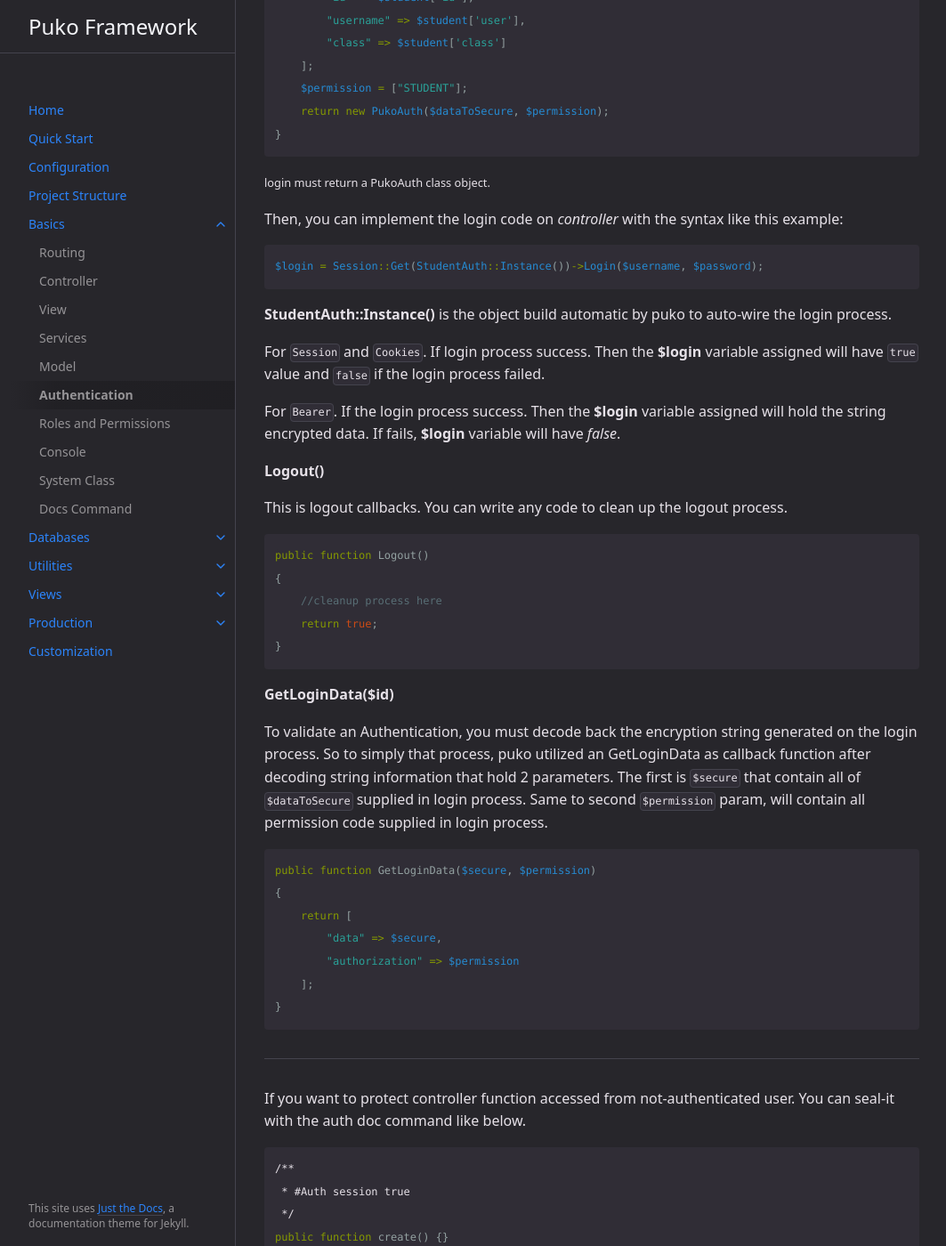
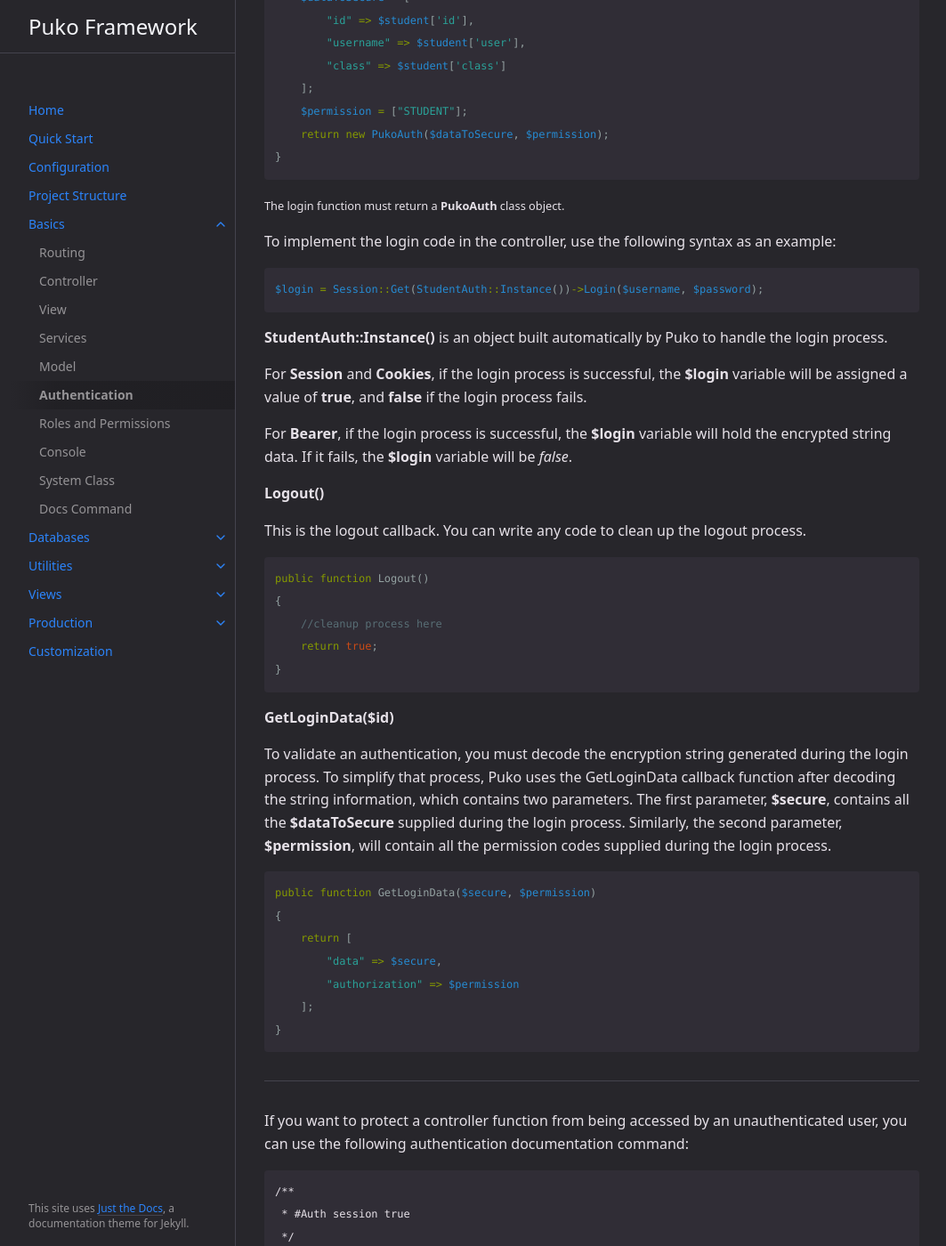
Before and after one commit to pukoframework/pukoframework.github.io, a Jekyll site: the page built from docs/basics/authentication.md, in a window 1280 px wide and 1400 px high, scrolled down 1482 px. Shown: the whole window at 89% size, without its empty margins (107-1170 px from the left). Built offline with Jekyll 4.4.1, drawn with Linux system fonts in a browser that asks for light colours; some of the changed text lies outside the part shown.

Commit message:
update: fix grammar english paragraph.

````diff
--- a/docs/basics/authentication.md
+++ b/docs/basics/authentication.md
@@ -16,22 +16,21 @@ nav_order: 6
 
 ---
 
-First step to set up an *Authentication* features in Puko Framework is typing this command in console/terminal:
+The first step to set up the Authentication feature in the Puko Framework is to type the following command in the console/terminal:
 
 ```text
 php puko setup auth <auth_name>
 ```
 
-You can type any name related to the entity. ex: `StudentAuth`, `GuestAuth` and so on.
-You can have more than one auth features to.
+You can choose any name related to the entity, for example, **StudentAuth** or **GuestAuth**. You can have more than one authentication feature.
 
-For example the command should look like this:
+For example, the command should look like this:
 
 ```text
 php puko setup auth StudentAuth
 ```
 
-After the command executed *file class* will auto-generated and placed in _plugins/auth_ directory.
+After executing the command, a file class will be automatically generated and placed in the _plugins/auth_ directory:
 
 ```text
 - plugins/
@@ -39,7 +38,7 @@ After the command executed *file class* will auto-generated and placed in _plugi
     - StudentAuth.php
 ```
 
-If you open the *file*, you can see bellow empty method:
+If you open the _file_, you will see the following empty methods:
 
 ```php
 public function Login($username, $password)
@@ -58,14 +57,13 @@ public function GetLoginData($id)
 }
 ```
 
-That method supposed to be filled with your own custom Authentication implementation.
+These methods are meant to be filled with your own custom authentication implementation.
 
 ---
 
 **Login($username, $password)**
 
-For login, you can validate your username and password received from function param
-and validate trough models or CURL request.
+For the login function, you can validate the username and password received from the function parameters and validate them through models or CURL requests.
 
 ```php
 public function Login($username, $password)
@@ -81,26 +79,23 @@ public function Login($username, $password)
 }
 ```
 
-<small>login must return a PukoAuth class object.</small>
+<small>The login function must return a **PukoAuth** class object.</small>
 
-Then, you can implement the login code on *controller* with the syntax like this example:
+To implement the login code in the controller, use the following syntax as an example:
 
 ```php
 $login = Session::Get(StudentAuth::Instance())->Login($username, $password);
 ```
 
-**StudentAuth::Instance()** is the object build automatic by puko to auto-wire the login process.
+**StudentAuth::Instance()** is an object built automatically by Puko to handle the login process.
 
-For `Session` and `Cookies`. If login process success.
-Then the **$login** variable assigned will have `true` value and `false` if the login process failed.
+For **Session** and **Cookies**, if the login process is successful, the **$login** variable will be assigned a value of **true**, and **false** if the login process fails.
 
-For `Bearer`. If the login process success.
-Then the **$login** variable assigned will hold the string encrypted data.
-If fails, **$login** variable will have *false*.
+For **Bearer**, if the login process is successful, the **$login** variable will hold the encrypted string data. If it fails, the **$login** variable will be _false_.
 
 **Logout()**
 
-This is logout callbacks. You can write any code to clean up the logout process.
+This is the logout callback. You can write any code to clean up the logout process.
 
 ```php
 public function Logout()
@@ -112,11 +107,10 @@ public function Logout()
 
 **GetLoginData($id)**
 
-To validate an Authentication, you must decode back the encryption string generated on the login process.
-So to simply that process, puko utilized an GetLoginData as callback function
-after decoding string information that hold 2 parameters.
-The first is `$secure` that contain all of `$dataToSecure` supplied in login process.
-Same to second `$permission` param, will contain all permission code supplied in login process.
+To validate an authentication, you must decode the encryption string generated during the login process.
+To simplify that process, Puko uses the GetLoginData callback function after decoding the string information, which contains two parameters.
+The first parameter, **$secure**, contains all the **$dataToSecure** supplied during the login process.
+Similarly, the second parameter, **$permission**, will contain all the permission codes supplied during the login process.
 
 ```php
 public function GetLoginData($secure, $permission)
@@ -130,8 +124,8 @@ public function GetLoginData($secure, $permission)
 
 ---
 
-If you want to protect controller function accessed from not-authenticated user.
-You can seal-it with the auth doc command like below.
+If you want to protect a controller function from being accessed by an unauthenticated user,
+you can use the following authentication documentation command:
 
 ```php
 /**
````
Also changed, not shown: docs/basics/console.md (+19 -19 lines).
